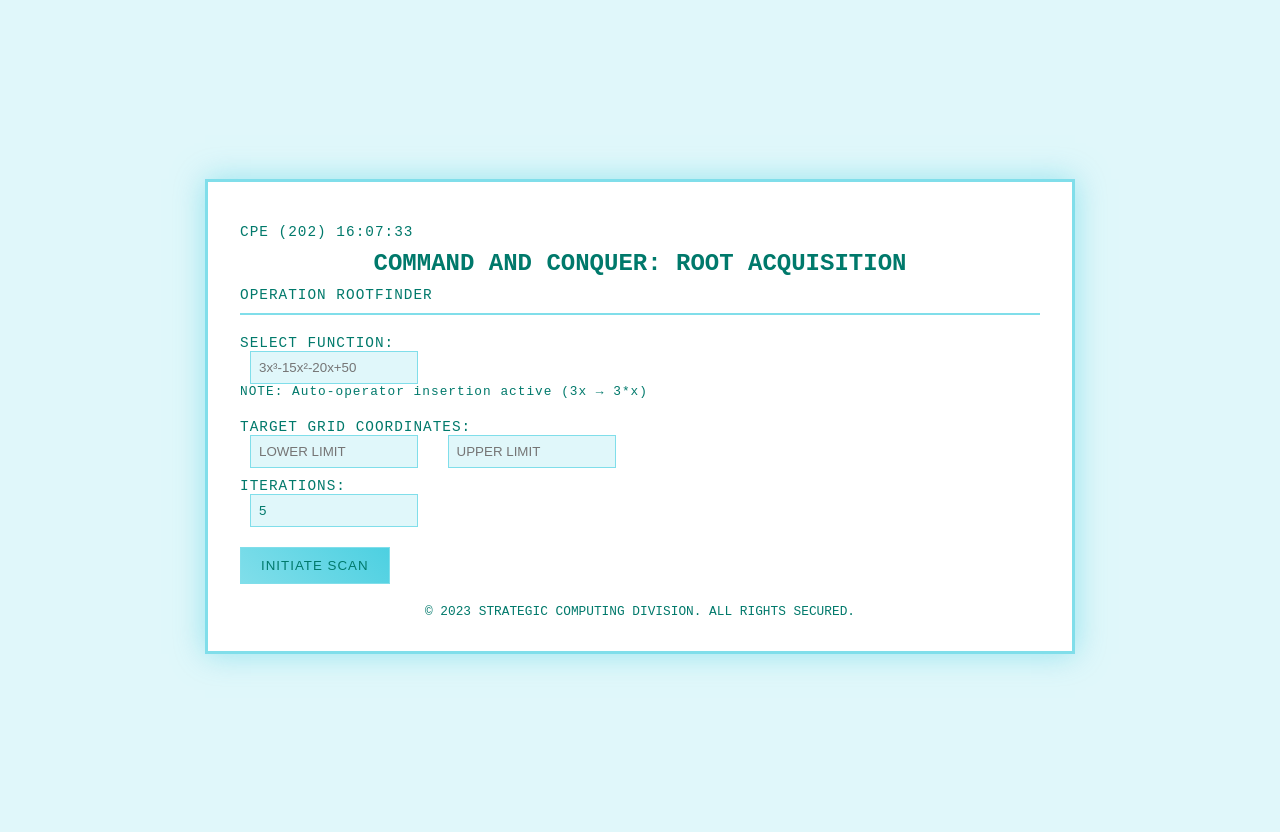
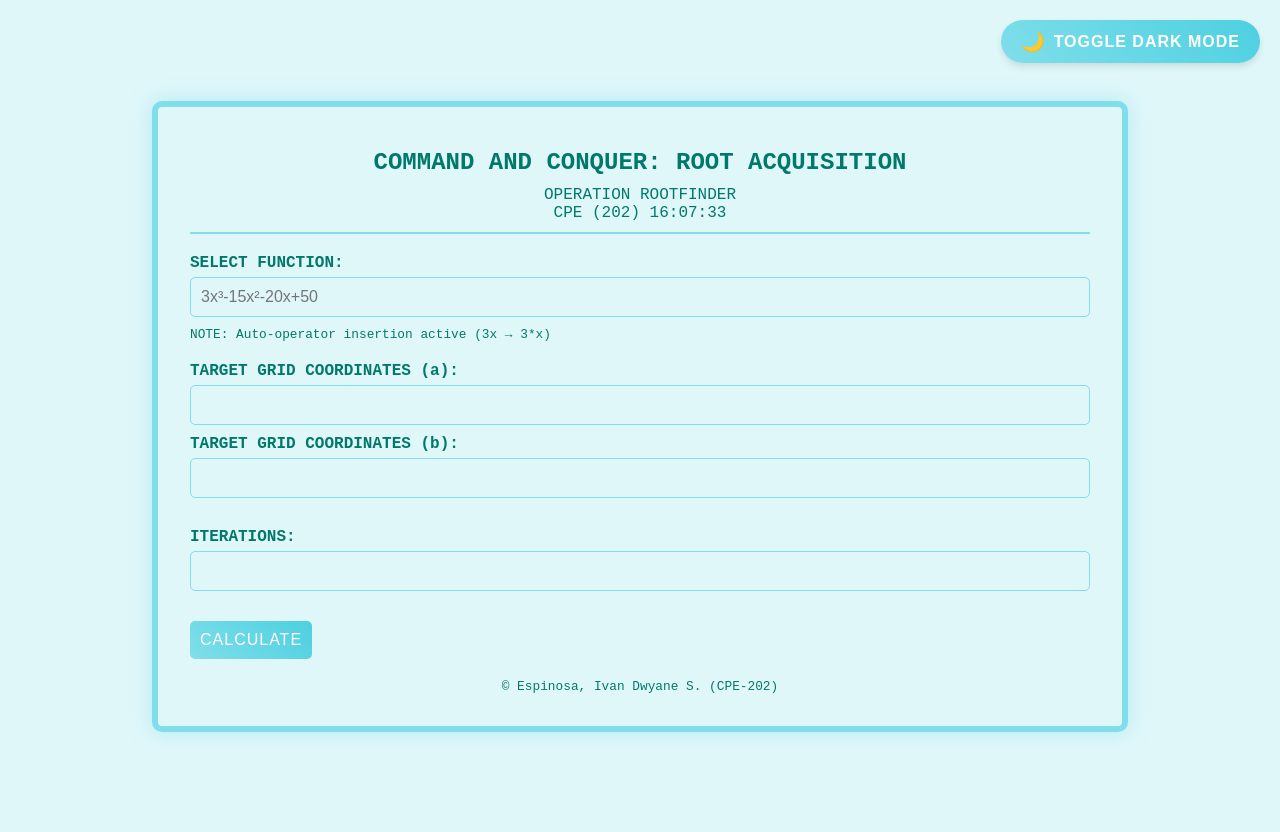
Before and after one commit to hev-iban/numerith-bisection, a Django app: page / in a window 1280 px wide. Run offline with Django 5.2, Linux system fonts and the light colour scheme.

Commit message:
Initial commit

```diff
--- a/solver/templates/bisection/index.html
+++ b/solver/templates/bisection/index.html
@@ -1,12 +1,39 @@
 <!DOCTYPE html>
-<html>
+<html lang="en">
 <head>
+    <meta charset="UTF-8">
+    <meta name="viewport" content="width=device-width, initial-scale=1.0">
     <title>OPERATION ROOTFINDER</title>
     <style>
-        /* Pastel Blue Terminal Interface Styles */
+        /* Define CSS variables for light mode */
+        :root {
+            --background-color: #E0F7FA; /* Soft pastel blue */
+            --text-color: #00796B; /* Dark teal */
+            --border-color: #80DEEA; /* Pastel blue */
+            --table-header-bg: #B2EBF2; /* Light pastel blue */
+            --button-bg: linear-gradient(45deg, #80DEEA, #4DD0E1); /* Gradient pastel blue */
+            --button-hover-bg: linear-gradient(45deg, #4DD0E1, #26C6DA); /* Darker gradient */
+            --alert-bg: #FFEBEE; /* Light red */
+            --alert-text: #D32F2F; /* Dark red */
+            --glow-color: rgba(128, 222, 234, 0.5); /* Glow effect */
+        }
+
+        /* Dark Blue Theme */
+        [data-theme="dark"] {
+            --background-color: #0A192F; /* Dark navy blue */
+            --text-color: #CCD6F6; /* Light blue-gray */
+            --border-color: #64FFDA; /* Bright teal */
+            --table-header-bg: #112240; /* Darker navy blue */
+            --button-bg: linear-gradient(45deg, #64FFDA, #00BFA5); /* Teal gradient */
+            --button-hover-bg: linear-gradient(45deg, #00BFA5, #009688); /* Darker teal gradient */
+            --alert-bg: #1F1F2F; /* Dark blue with a hint of purple */
+            --alert-text: #FF6B6B; /* Soft red */
+            --glow-color: rgba(100, 255, 218, 0.5); /* Glow effect for dark mode */
+        }
+
         body {
-            background-color: #E0F7FA; /* Light pastel blue background */
-            color: #00796B; /* Dark teal for text */
+            background-color: var(--background-color);
+            color: var(--text-color);
             font-family: 'Courier New', monospace;
             margin: 0;
             padding: 1rem;
@@ -14,116 +41,203 @@
             justify-content: center;
             align-items: center;
             min-height: 100vh;
+            transition: background-color 0.3s, color 0.3s;
         }
+
         .terminal-border {
-            border: 3px solid #80DEEA; /* Pastel blue border */
+            border: 6px solid var(--border-color);
             padding: 2rem;
-            background: #FFFFFF; /* White background */
-            max-width: 800px;
+            background: var(--background-color);
+            max-width: 900px;
             width: 100%;
-            box-shadow: 0 0 20px rgba(128, 222, 234, 0.5); /* Soft blue shadow */
+            box-shadow: 0 0 20px var(--glow-color);
+            border-radius: 10px;
             animation: glow 2s infinite alternate;
         }
+
         @keyframes glow {
-            from { box-shadow: 0 0 20px rgba(128, 222, 234, 0.5); }
-            to { box-shadow: 0 0 30px rgba(128, 222, 234, 0.8); }
+            0% {
+                box-shadow: 0 0 10px var(--glow-color);
+            }
+            100% {
+                box-shadow: 0 0 20px var(--glow-color);
+            }
         }
+
         .header-display {
-            border-bottom: 2px solid #80DEEA; /* Pastel blue border */
-            padding: 10px 0;
+            border-bottom: 2px solid var(--border-color);
+            padding-bottom: 10px;
             margin-bottom: 20px;
+            text-align: center;
         }
-        .status-line {
-            color: #00796B; /* Dark teal for text */
-            font-size: 0.9em;
-            letter-spacing: 1px;
-        }
+
         h2 {
-            color: #00796B; /* Dark teal for text */
-            text-align: center;
+            color: var(--text-color);
             margin: 10px 0;
             font-size: 1.5em;
             text-transform: uppercase;
+            animation: typewriter 2s steps(20) 1s 1 normal both;
         }
-        input, button, table {
-            background: #E0F7FA !important; /* Light pastel blue background */
-            border: 1px solid #80DEEA !important; /* Pastel blue border */
-            color: #00796B !important; /* Dark teal for text */
+
+        @keyframes typewriter {
+            from {
+                width: 0;
+            }
+            to {
+                width: 100%;
+            }
         }
+
+        .input-group {
+            display: flex;
+            flex-direction: column;
+            margin-bottom: 20px;
+        }
+
+        .input-group label {
+            margin-bottom: 5px;
+            font-weight: bold;
+        }
+
+        input[type="number"], input[type="text"] {
+            padding: 10px;
+            margin-bottom: 10px;
+            border: 1px solid var(--border-color);
+            border-radius: 5px;
+            font-size: 1em;
+            width: 100%;
+            box-sizing: border-box;
+            background: transparent;
+            color: var(--text-color);
+            transition: border-color 0.3s ease;
+        }
+
+        input[type="number"]:focus, input[type="text"]:focus {
+            border-color: var(--button-hover-bg);
+            outline: none;
+        }
+
         button {
-            background: linear-gradient(45deg, #80DEEA, #4DD0E1) !important; /* Gradient pastel blue */
+            background: var(--button-bg);
+            color: white;
             text-transform: uppercase;
             letter-spacing: 1px;
-            padding: 10px 20px;
+            padding: 10px;
             cursor: pointer;
-            transition: background 0.3s ease;
+            transition: background 0.3s ease, transform 0.2s ease;
+            border: none;
+            border-radius: 5px;
+            font-size: 1em;
         }
+
         button:hover {
-            background: linear-gradient(45deg, #4DD0E1, #26C6DA) !important; /* Darker gradient on hover */
+            background: var(--button-hover-bg);
+            transform: scale(1.05);
         }
-        th {
-            background: #B2EBF2 !important; /* Light pastel blue for table headers */
-            text-transform: uppercase;
-        }
+
         .alert {
-            color: #D32F2F !important; /* Red for alerts */
-            border: 1px solid #D32F2F !important;
-            font-family: 'Courier New', monospace;
+            color: var(--alert-text);
+            border: 1px solid var(--alert-text);
             padding: 10px;
             margin: 10px 0;
-            background: #FFEBEE !important; /* Light red background */
-            animation: blink 1s infinite;
+            background: var(--alert-bg);
+            border-radius: 5px;
+            animation: shake 0.5s ease-in-out;
         }
-        @keyframes blink {
-            50% { opacity: 0.5; }
+
+        @keyframes shake {
+            0%, 100% {
+                transform: translateX(0);
+            }
+            25% {
+                transform: translateX(-5px);
+            }
+            75% {
+                transform: translateX(5px);
+            }
         }
+
         table {
             width: 100%;
             border-collapse: collapse;
             margin: 20px 0;
         }
+
         th, td {
             padding: 12px;
             text-align: center;
-            border: 1px solid #80DEEA; /* Pastel blue border */
+            border: 1px solid var(--border-color);
         }
-        .input-group {
-            margin: 20px 0;
+
+        th {
+            background: var(--table-header-bg);
+            text-transform: uppercase;
         }
-        input[type="number"], input[type="text"] {
-            padding: 8px;
-            margin: 0 10px;
-            width: 150px;
-            background: #E0F7FA !important; /* Light pastel blue background */
-            border: 1px solid #80DEEA; /* Pastel blue border */
-            color: #00796B; /* Dark teal for text */
-        }
-        .function-input {
-            width: 100%;
-            max-width: 400px;
-        }
+
         .footer {
             text-align: center;
             margin-top: 20px;
             font-size: 0.8em;
-            color: #00796B; /* Dark teal for text */
+            color: var(--text-color);
+        }
+
+        .theme-toggle {
+            position: fixed;
+            top: 20px;
+            right: 20px;
+            background: var(--button-bg);
+            color: white;
+            border: none;
+            padding: 10px 20px;
+            cursor: pointer;
+            border-radius: 25px;
+            font-size: 1em;
+            font-weight: bold;
+            text-transform: uppercase;
+            letter-spacing: 1px;
+            box-shadow: 0 4px 6px rgba(0, 0, 0, 0.1);
+            transition: background 0.3s ease, transform 0.2s ease, box-shadow 0.3s ease;
+            display: flex;
+            align-items: center;
+            gap: 8px;
+        }
+
+        .theme-toggle:hover {
+            background: var(--button-hover-bg);
+            transform: translateY(-2px);
+            box-shadow: 0 6px 8px rgba(0, 0, 0, 0.15);
+        }
+
+        .theme-toggle:active {
+            transform: translateY(0);
+            box-shadow: 0 4px 6px rgba(0, 0, 0, 0.1);
+        }
+
+        .theme-toggle::before {
+            content: '🌙';
+            font-size: 1.2em;
+        }
+
+        [data-theme="dark"] .theme-toggle::before {
+            content: '☀️';
         }
     </style>
 </head>
 <body>
+    <button class="theme-toggle" onclick="toggleTheme()">Toggle Dark Mode</button>
     <div class="terminal-border">
         <div class="header-display">
-            <div class="status-line">CPE (202) <span id="live-clock">19:47:27</span></div>
             <h2>COMMAND AND CONQUER: ROOT ACQUISITION</h2>
             <div class="status-line">OPERATION ROOTFINDER</div>
+            <div class="status-line">CPE (202) <span id="live-clock">19:47:27</span></div>
         </div>
 
         <form method="POST">
             {% csrf_token %}
             <div class="input-group">
-                <div class="status-line">SELECT FUNCTION:</div>
-                <input type="text" name="function"
-                    class="function-input"
+                <label for="function">SELECT FUNCTION:</label>
+                <input type="text" id="function" name="function"
+                    class=" function-input"
                     value="{{ user_function }}"
                     placeholder="3x³-15x²-20x+50"
                     required>
@@ -133,18 +247,21 @@
             </div>
 
             <div class="input-group">
-                <div class="status-line">TARGET GRID COORDINATES:</div>
-                <input type="number" step="any" name="a"
-                    placeholder="LOWER LIMIT" required>
-                <input type="number" step="any" name="b"
-                    placeholder="UPPER LIMIT" required>
-
-                <div class="status-line" style="margin-top: 10px;">ITERATIONS:</div>
-                <input type="number" name="iterations"
-                    min="1" value="5" required>
+                <label for="a">TARGET GRID COORDINATES (a):</label>
+                <input type="number" id="a" step="any" name="a"
+                       value="{{ a }}" required>
+                <label for="b">TARGET GRID COORDINATES (b):</label>
+                <input type="number" id="b" step="any" name="b"
+                       value="{{ b }}" required>
             </div>
 
-            <button type="submit">INITIATE SCAN</button>
+            <div class="input-group">
+                <label for="iterations">ITERATIONS:</label>
+                <input type="number" id="iterations" name="iterations"
+                       value="{{ iterations }}" required>
+            </div>
+
+            <button type="submit">CALCULATE</button>
         </form>
 
         {% if error_message %}
@@ -192,7 +309,7 @@
         {% endif %}
 
         <div class="footer">
-            © 2023 STRATEGIC COMPUTING DIVISION. ALL RIGHTS SECURED.
+            © Espinosa, Ivan Dwyane S. (CPE-202)
         </div>
     </div>
 
@@ -207,6 +324,24 @@
         }
         setInterval(updateClock, 1000);
         updateClock();
+
+        // Theme Toggle
+        function toggleTheme() {
+            const body = document.body;
+            if (body.getAttribute('data-theme') === 'dark') {
+                body.removeAttribute('data-theme');
+                localStorage.setItem('theme', 'light');
+            } else {
+                body.setAttribute('data-theme', 'dark');
+                localStorage.setItem('theme', 'dark');
+            }
+        }
+
+        // Check for saved theme in localStorage
+        const savedTheme = localStorage.getItem('theme');
+        if (savedTheme === 'dark') {
+            document.body.setAttribute('data-theme', 'dark');
+        }
     </script>
 </body>
 </html>
--- a/solver/views.py
+++ b/solver/views.py
@@ -6,6 +6,9 @@ def bisection_method(request):
     result = None
     error_message = None
     user_function = ''
+    a = None
+    b = None
+    iterations = None
 
     if request.method == 'POST':
         try:
@@ -70,5 +73,8 @@ def bisection_method(request):
     return render(request, 'bisection/index.html', {
         'result': result,
         'error_message': error_message,
-        'user_function': user_function
+        'user_function': user_function,
+        'a': a,  # Pass the value of a back to the template
+        'b': b,  # Pass the value of b back to the template
+        'iterations': iterations  # Pass the value of iterations back to the template
     })
```
